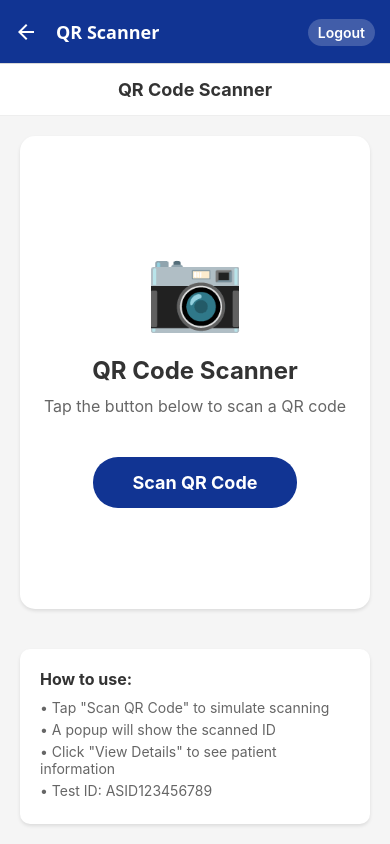
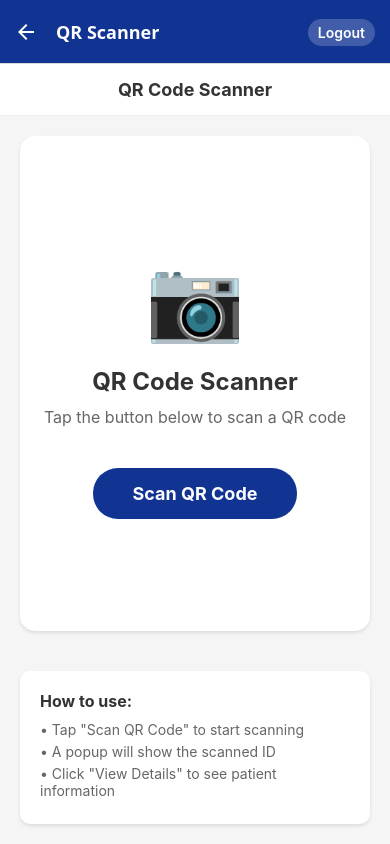
Before and after one commit to HasSanK911/AssuredID-Scanner, a React Native app: screen /QRScanner in a window 390 px wide. Built offline with nearby package versions, Linux system fonts and the light colour scheme.

Commit message:
added the camera

```diff
--- a/package.json
+++ b/package.json
@@ -15,6 +15,7 @@
     "@react-navigation/stack": "^7.4.7",
     "react": "19.1.0",
     "react-native": "0.81.0",
+    "react-native-camera-kit": "^15.1.0",
     "react-native-gesture-handler": "^2.28.0",
     "react-native-permissions": "^5.4.2",
     "react-native-reanimated": "^3.19.1",
--- a/src/screens/QRScannerScreen.tsx
+++ b/src/screens/QRScannerScreen.tsx
@@ -1,4 +1,4 @@
-import React from 'react';
+import React, { useState } from 'react';
 import {
   View,
   Text,
@@ -10,6 +10,7 @@ import {
 } from 'react-native';
 import { StackNavigationProp } from '@react-navigation/stack';
 import { RootStackParamList } from '../../App';
+import { Camera } from 'react-native-camera-kit';
 
 type QRScannerScreenNavigationProp = StackNavigationProp<RootStackParamList, 'QRScanner'>;
 
@@ -18,10 +19,13 @@ interface Props {
 }
 
 const QRScannerScreen: React.FC<Props> = ({ navigation }) => {
-  const handleScanQRCode = () => {
+  const [isScanning, setIsScanning] = useState(false);
+
+  const handleScan = (event: any) => {
+    setIsScanning(false); // close scanner after scan
     Alert.alert(
-      'QR Code Scanned Successfully!',
-      'ID: ASID123456789 has been scanned.',
+      'QR Code Scanned!',
+      `Code: ${event.nativeEvent.codeStringValue}`,
       [
         {
           text: 'Cancel',
@@ -30,7 +34,7 @@ const QRScannerScreen: React.FC<Props> = ({ navigation }) => {
         {
           text: 'View Details',
           onPress: () => {
-            navigation.navigate('PatientDetails', { assuredId: 'ASID123456789' });
+            navigation.navigate('PatientDetails', { assuredId: event.nativeEvent.codeStringValue });
           },
         },
       ]
@@ -44,6 +48,16 @@ const QRScannerScreen: React.FC<Props> = ({ navigation }) => {
       </View>
 
       <View style={styles.scannerContainer}>
+        {isScanning ? (
+          <Camera
+            style={{ flex: 1 }}
+            scanBarcode={true}
+            onReadCode={handleScan}
+            showFrame={true}
+            laserColor="red"
+            frameColor="white"
+          />
+        ) : (
           <View style={styles.scannerContent}>
             <Text style={styles.scannerIcon}>📷</Text>
             <Text style={styles.scannerTitle}>QR Code Scanner</Text>
@@ -51,19 +65,24 @@ const QRScannerScreen: React.FC<Props> = ({ navigation }) => {
               Tap the button below to scan a QR code
             </Text>
 
-          <TouchableOpacity style={styles.scanButton} onPress={handleScanQRCode}>
+            <TouchableOpacity
+              style={styles.scanButton}
+              onPress={() => setIsScanning(true)}
+            >
               <Text style={styles.scanButtonText}>Scan QR Code</Text>
             </TouchableOpacity>
           </View>
+        )}
       </View>
 
+      {!isScanning && (
         <View style={styles.instructions}>
           <Text style={styles.instructionsTitle}>How to use:</Text>
-        <Text style={styles.instructionText}>• Tap "Scan QR Code" to simulate scanning</Text>
+          <Text style={styles.instructionText}>• Tap "Scan QR Code" to start scanning</Text>
           <Text style={styles.instructionText}>• A popup will show the scanned ID</Text>
           <Text style={styles.instructionText}>• Click "View Details" to see patient information</Text>
-        <Text style={styles.instructionText}>• Test ID: ASID123456789</Text>
         </View>
+      )}
     </SafeAreaView>
   );
 };
@@ -95,11 +114,9 @@ const styles = StyleSheet.create({
     margin: 20,
     borderRadius: 15,
     backgroundColor: '#fff',
+    overflow: 'hidden',
     shadowColor: '#000',
-    shadowOffset: {
-      width: 0,
-      height: 2,
-    },
+    shadowOffset: { width: 0, height: 2 },
     shadowOpacity: 0.1,
     shadowRadius: 3.84,
     elevation: 5,
@@ -146,10 +163,7 @@ const styles = StyleSheet.create({
     padding: 20,
     borderRadius: 10,
     shadowColor: '#000',
-    shadowOffset: {
-      width: 0,
-      height: 2,
-    },
+    shadowOffset: { width: 0, height: 2 },
     shadowOpacity: 0.1,
     shadowRadius: 3.84,
     elevation: 5,
```
Also changed, not shown: 2 other files (tests, documents, lock files or other folders). Lines whose indentation alone changed are shown as unchanged.
